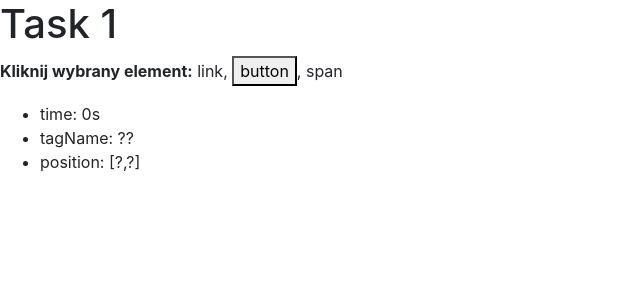
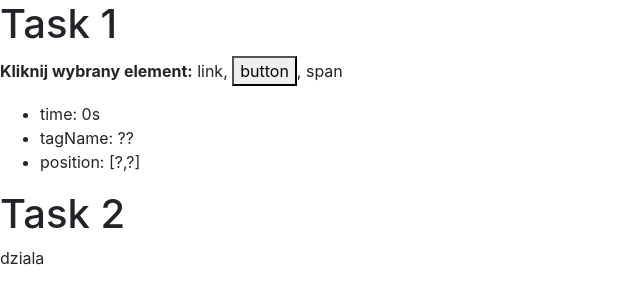
Before and after one commit to webEsperer/practice-react-redux-basics, a React app: page / in a window 1280 px wide. Shown: the top 304 px of the page, without its empty margins (0-640 px from the left). Built offline with nearby package versions, Linux system fonts and the light colour scheme.

Commit message:
solved task03

```diff
--- a/src/components/App.js
+++ b/src/components/App.js
@@ -1,22 +1,29 @@
 import React from 'react';
+import { createStore } from "redux";
+import { Provider } from "react-redux";
 
-import Task01 from './../../01/Task01';
-import Task02 from './../../02/Task02';
-import Task03 from './../../03/Task03';
-import Task04 from './../../04/Task04';
-import Task05 from './../../05/Task05';
+import Task01 from "./../../01/Task01";
+import Task02 from "./../../02/Task02";
+import Task03 from "./../../03/Task03";
+import Task04 from "./../../04/Task04";
+import Task05 from "./../../05/Task05";
 
+const store = createStore(() => {
+  return {
+    message: "dziala",
+  };
+});
 
 const App = () => {
-    return (
-        <>
-            <Task01 />
-            {/* <Task02 /> */}
-            {/* <Task03 /> */}
-            {/* <Task04 /> */}
-            {/* <Task05 /> */}
-        </>
-    )
-}
+  return (
+    <Provider store={store}>
+      <Task01 />
+      <Task02 />
+      {/* <Task03 /> */}
+      {/* <Task04 /> */}
+      {/* <Task05 /> */}
+    </Provider>
+  );
+};
 
 export default App;
```
